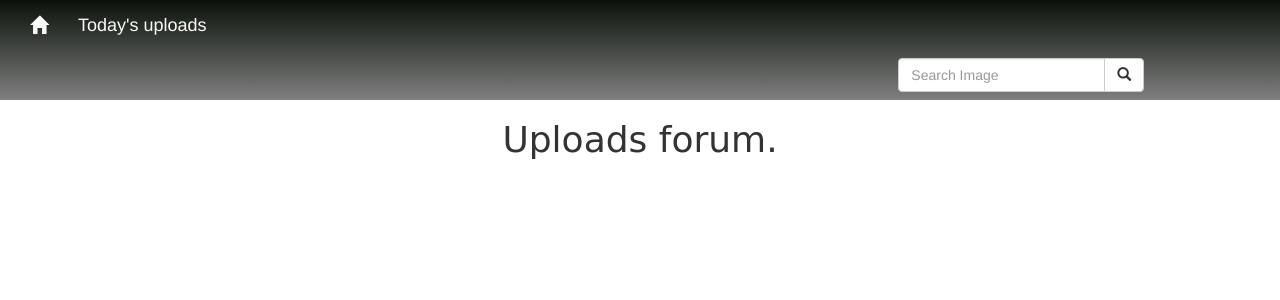
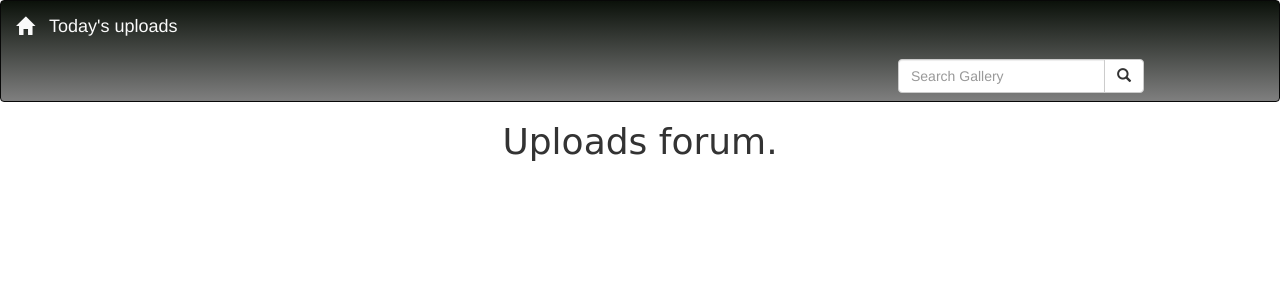
Before and after one commit to Jeffmusa/Post-Home, a Django app: page / in a window 1280 px wide. Shown: the top 300 px of the page. Run offline with Django 3.2, Linux system fonts and the light colour scheme; data that the repository does not hold is empty; some libraries are stand-ins or nearby versions; some web fonts are replaced.

Commit message:
gallery/templates/navbar.html

```diff
--- a/gallery/templates/navbar.html
+++ b/gallery/templates/navbar.html
@@ -8,7 +8,7 @@
 </head>
 
 <body>
-    <nav style="overflow: hidden; background-color: rgb(8, 4, 4); background: linear-gradient(rgb(11, 17, 10), rgba(0, 0, 0, 0.5));" >
+    <nav class="navbar navbar-inverse" style="overflow: hidden; background-color: rgb(8, 4, 4); background: linear-gradient(rgb(11, 17, 10), rgba(0, 0, 0, 0.5));" >
   <!-- <nav class="navbar navbar-inverse" style="background-color:rgb(92, 92, 3);"> -->
     <div class="container-fluid">
       <div class="navbar-header">
@@ -25,7 +25,7 @@
       <form class="navbar-form" role="search" action="{% url 'search_results' %}">
 
         <div class="input-group">
-          <input style="color:black" type="text" class="form-control" placeholder="Search Image" name="image">
+          <input style="color:black" type="text" class="form-control" placeholder="Search Gallery" name="image">
           <div class="input-group-btn">
             <button class="btn btn-default" type="submit"><i class="glyphicon glyphicon-search"></i></button>
           </div>
```
